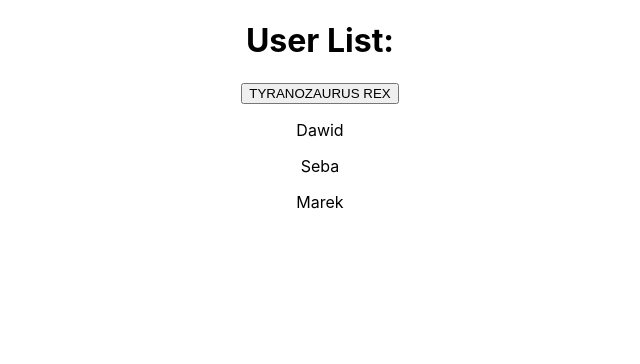
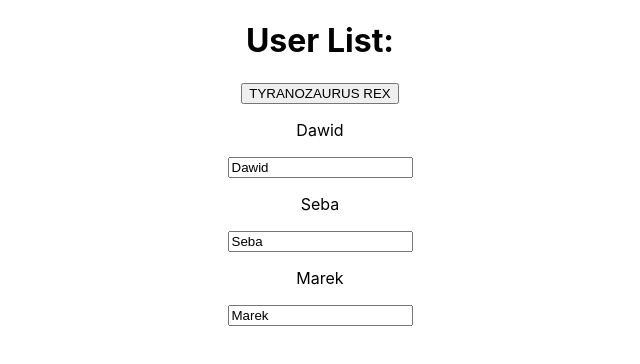
Before and after one commit to DawidSzpener/Burger, a React (Create React App) app: page / in a window 1280 px wide. Shown: the top 364 px of the page, without its empty margins (320-960 px from the left). Built offline with nearby package versions, Linux system fonts and the light colour scheme.

Commit message:
feat: setting state for user by input

```diff
--- a/src/App.js
+++ b/src/App.js
@@ -20,14 +20,24 @@ class App extends Component {
     })
   }
 
+  userInputHandler = (event) => {
+    this.setState({
+      users: [
+        { name: "Dawid" },
+        { name: event.target.value },
+        { name: "Marek" }
+      ]
+    })
+  }
+
   render() {
     return (
       <div className="App">
         <h1>User List:</h1>
         <button onClick={this.tyranozaurosHandler}>TYRANOZAURUS REX</button>
-        <User name = {this.state.users[0].name} />
-        <User name = {this.state.users[1].name} />
-        <User name = {this.state.users[2].name} />
+        <User name={this.state.users[0].name} />
+        <User name={this.state.users[1].name} change={this.userInputHandler}/>
+        <User name={this.state.users[2].name} />
       </div>
     );
   }
--- a/src/components/User.js
+++ b/src/components/User.js
@@ -2,7 +2,10 @@ import React from 'react'
 
 const User = (props) => {
   return (
-    <p>{props.name}</p>
+    <div>
+      <p>{props.name}</p>
+      <input type="text" value={props.name} onChange={props.change}/>
+    </div>
   )
 }
 
```
